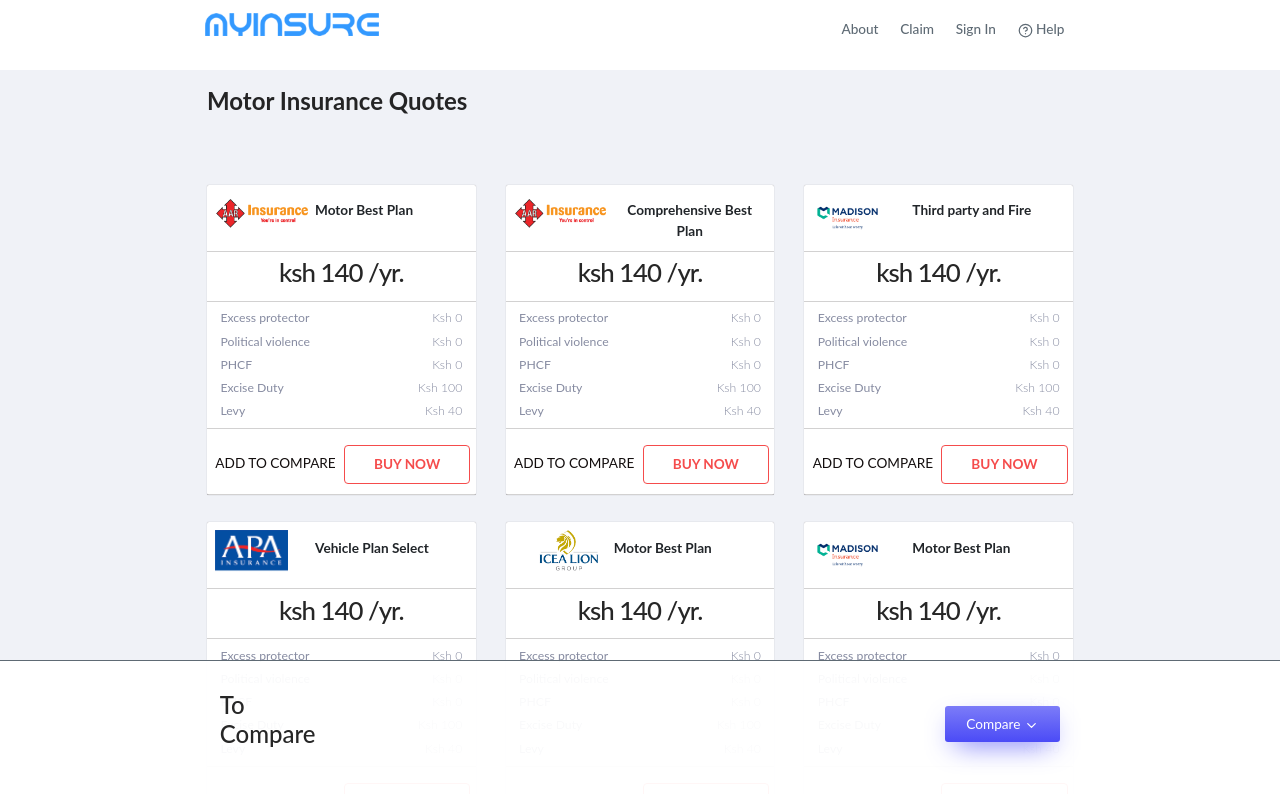
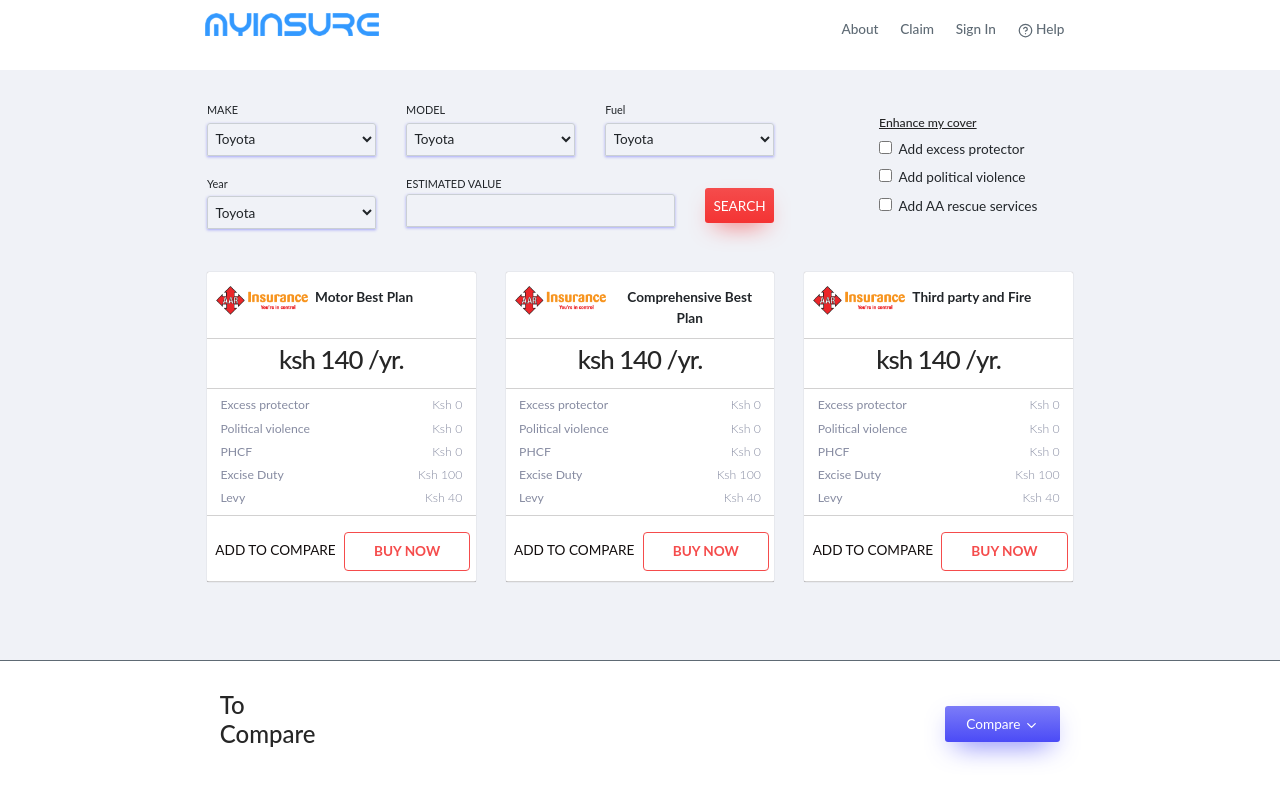
Before and after one commit to MandelaMan/myinsure-app, a React (Create React App) app: page /insurance-quotes in a window 1280 px wide. Shown: the top 794 px of the page. Built offline with nearby package versions, Linux system fonts and the light colour scheme.

Commit message:
added form on quotes page

```diff
--- a/src/components/modals/comparison/ComparisonItem.js
+++ b/src/components/modals/comparison/ComparisonItem.js
@@ -35,7 +35,6 @@
         </div>
         <button
           onClick={() => {
-            console.log(items);
             items < 2 && setselected("");
             removeFromComparisonList(item.code);
           }}
--- a/src/context/GlobalState.js
+++ b/src/context/GlobalState.js
@@ -71,9 +71,13 @@
 
     cart = cart.filter((item) => item.code !== code);
 
-    localStorage.compare = JSON.stringify(cart);
+    if (cart.length < 1) {
+      clearComparisonList();
+    } else {
+      localStorage.compare = JSON.stringify(cart);
 
-    getComparisonList();
+      getComparisonList();
+    }
   }
 
   async function clearComparisonList() {
--- a/src/css/style.scss
+++ b/src/css/style.scss
@@ -434,7 +434,7 @@
     .quote-display {
       width: 70%;
       min-height: 500px;
-      margin: 1% auto 10% auto;
+      margin: 0 auto 10% auto;
 
       .specific-quote {
         width: 100%;
@@ -560,20 +560,65 @@
         }
 
         .sm-card {
+          margin-top: 2%;
           width: 100%;
-          height: 80px;
+          min-height: 80px;
+
+          label {
+            font-size: 0.8em;
+          }
+
+          input[type="text"],
+          select {
+            width: 100%;
+            height: 33px;
+            margin-top: -2%;
+            margin-bottom: 10%;
+            border-radius: 3px 3px 0 0;
+            border: 0 none;
+            border: 1px solid #cacfd4;
+            background-color: transparent;
+            padding: 0 2%;
+            box-shadow: 0 1px 3px rgba(75, 75, 246, 0.46);
+          }
+
+          input[type="text"],
+          select &:last-child() {
+            margin-bottom: 0%;
+          }
+
+          button {
+            width: 100%;
+            height: 35px;
+            margin-top: 23%;
+            color: #fff;
+            border: 0 none;
+            background: linear-gradient(180deg, #f54c4c 0, #f43333 100%);
+            box-shadow: 0 10px 25px -10px #f54c4c;
+            transition: all 0.4s cubic-bezier(0.25, 0.8, 0.25, 1);
             border-radius: 3px;
+            cursor: pointer;
+          }
+        }
+
+        .enhance {
+          margin-top: 15%;
+
+          h6 {
+            text-decoration: underline;
+            font-size: 0.9em;
           }
 
           ul {
             list-style-type: none;
-          float: right;
 
             li {
-            display: inline-block;
+              display: block;
 
               label {
                 cursor: pointer;
+                text-align: right;
+              }
             }
           }
         }
--- a/src/data.js
+++ b/src/data.js
@@ -1,8 +1,8 @@
-import madison from "./images/logos/madison.png";
+// import madison from "./images/logos/madison.png";
 import aar from "./images/logos/aar.png";
-import icea from "./images/logos/icea.png";
-import apa from "./images/logos/apa.png";
-import cic from "./images/logos/cic.png";
+// import icea from "./images/logos/icea.png";
+// import apa from "./images/logos/apa.png";
+// import cic from "./images/logos/cic.png";
 
 export const ntsa_car_data = [
   {
@@ -133,74 +133,63 @@
     pvt: 0.003,
     phcf: 0.0025,
     code: "ijkl",
-    logo: madison,
-    company: "madison",
-    levy: 40,
-  },
-  {
-    name: "Vehicle Plan Select",
-    best_value: false,
-    excess: 0.004,
-    pvt: 0.004,
-    phcf: 0.0025,
-    code: "mnop",
-    logo: apa,
-    company: "apa",
-    levy: 40,
-  },
-  {
-    name: "Motor Best Plan",
-    best_value: true,
-    excess: 0.0048,
-    pvt: 0.005,
-    phcf: 0.0025,
-    code: "qrst",
-    logo: icea,
-    company: "icea",
-    levy: 40,
-  },
-  {
-    name: "Motor Best Plan",
-    best_value: false,
-    excess: 0.0092,
-    pvt: 0.009,
-    phcf: 0.0025,
-    code: "uvwx",
-    logo: madison,
-    company: "madison",
-    levy: 40,
-  },
-  {
-    name: "Vehicle Plan Select",
-    best_value: false,
-    excess: 0.019,
-    pvt: 0.004,
-    phcf: 0.0025,
-    code: "z1ab",
-    logo: apa,
-    company: "apa",
-    levy: 40,
-  },
-  {
-    name: "Motor Best Plan",
-    best_value: true,
-    excess: 0.0012,
-    pvt: 0.005,
-    phcf: 0.0025,
-    code: "2cde",
-    logo: cic,
-    company: "cic",
-    levy: 40,
-  },
-  {
-    name: "Motor Best Plan",
-    best_value: false,
-    excess: 0.0032,
-    pvt: 0.006,
-    phcf: 0.0025,
-    code: "3fgh",
     logo: aar,
     company: "aar",
     levy: 40,
   },
+  // {
+  //   name: "Motor Best Plan",
+  //   best_value: true,
+  //   excess: 0.0048,
+  //   pvt: 0.005,
+  //   phcf: 0.0025,
+  //   code: "qrst",
+  //   logo: icea,
+  //   company: "icea",
+  //   levy: 40,
+  // },
+  // {
+  //   name: "Motor Best Plan",
+  //   best_value: false,
+  //   excess: 0.0092,
+  //   pvt: 0.009,
+  //   phcf: 0.0025,
+  //   code: "uvwx",
+  //   logo: madison,
+  //   company: "madison",
+  //   levy: 40,
+  // },
+  // {
+  //   name: "Vehicle Plan Select",
+  //   best_value: false,
+  //   excess: 0.019,
+  //   pvt: 0.004,
+  //   phcf: 0.0025,
+  //   code: "z1ab",
+  //   logo: apa,
+  //   company: "apa",
+  //   levy: 40,
+  // },
+  // {
+  //   name: "Motor Best Plan",
+  //   best_value: true,
+  //   excess: 0.0012,
+  //   pvt: 0.005,
+  //   phcf: 0.0025,
+  //   code: "2cde",
+  //   logo: cic,
+  //   company: "cic",
+  //   levy: 40,
+  // },
+  // {
+  //   name: "Motor Best Plan",
+  //   best_value: false,
+  //   excess: 0.0032,
+  //   pvt: 0.006,
+  //   phcf: 0.0025,
+  //   code: "3fgh",
+  //   logo: aar,
+  //   company: "aar",
+  //   levy: 40,
+  // },
 ];
--- a/src/pages/Quote.js
+++ b/src/pages/Quote.js
@@ -14,7 +14,11 @@
     getCarInfo(); // eslint-disable-next-line
   }, []);
 
-  const accordion = [{ text: "Summary" }, { text: "Details" }];
+  const accordion = [
+    { text: "Summary" },
+    { text: "Details" },
+    { text: "More Features" },
+  ];
 
   return (
     <>
--- a/src/pages/Quotes.js
+++ b/src/pages/Quotes.js
@@ -8,11 +8,14 @@
 const Quotes = () => {
   const { car_info, getCarInfo, to_compare } = useContext(GlobalContext);
 
-  const [selected, setselected] = useState("");
+  const [selected, setselected] = useState(null);
 
   useEffect(() => {
-    if (to_compare.length > 0) {
+    console.log(to_compare.length);
+    if (to_compare.length > 1) {
       setselected("compare");
+    } else {
+      setselected(null);
     }
     getCarInfo(); // eslint-disable-next-line
   }, []);
@@ -25,39 +28,80 @@
           <section className="quote-display">
             <div className="container-fluid">
               <div className="quote-details">
-                <div className="row">
+                {/* <div className="row">
                   <div className="col-md-6 col-12">
                     <h4>Motor Insurance Quotes</h4>
                   </div>
+                </div> */}
+                <div className="row">
+                  <div className="col-md-8 col-12">
+                    <div className="sm-card">
+                      <div className="row">
+                        <div className="col-md-4 col-12">
+                          <label>MAKE</label>
+                          <br />
+                          <select>
+                            <option>Toyota</option>
+                          </select>
                         </div>
-                {/* <div className="row">
-                  <div className="col-md-5 col-12">
-                    <div className="sm-card"></div>
+                        <div className="col-md-4 col-12">
+                          <label>MODEL</label>
+                          <br />
+                          <select>
+                            <option>Toyota</option>
+                          </select>
                         </div>
-                  <div className="offset-md-1 col-md-6 col-12">
-                    <h6>Enhance my plan</h6>
+                        <div className="col-md-4 col-12">
+                          <label>Fuel</label>
+                          <br />
+                          <select>
+                            <option>Toyota</option>
+                          </select>
+                        </div>
+                        <div className="col-md-4 col-12">
+                          <label>Year</label>
+                          <br />
+                          <select>
+                            <option>Toyota</option>
+                          </select>
+                        </div>
+                        <div className="col-md-6 col-12">
+                          <label>ESTIMATED VALUE</label>
+                          <br />
+                          <input type="text" />
+                        </div>
+                        <div className="col-md-2 col-12">
+                          <button>SEARCH</button>
+                        </div>
+                      </div>
+                    </div>
+                  </div>
+                  <div className="offset-md-1 col-md-3 col-12">
+                    <div className="enhance">
+                      <h6>Enhance my cover</h6>
                       <ul>
                         <li>
                           <label>
                             <input type="checkbox" />
-                          &nbsp;<span>Add political violence</span>
+                            &nbsp;&nbsp;<span>Add excess protector</span>
                           </label>
                         </li>
                         <li>
                           <label>
                             <input type="checkbox" />
-                          &nbsp;<span>Add excess protector</span>
+                            &nbsp;&nbsp;<span>Add political violence</span>
                           </label>
                         </li>
                         <li>
                           <label>
                             <input type="checkbox" />
-                          &nbsp;<span>Add AA rescue services</span>
+                            &nbsp;&nbsp;<span>Add AA rescue services</span>
                           </label>
                         </li>
                       </ul>
                     </div>
-                </div> */}
+                  </div>
+                </div>
               </div>
               <div className="row mb-10">
                 {plans.map((p, i) => (
```
Lines whose indentation alone changed are shown as unchanged.
